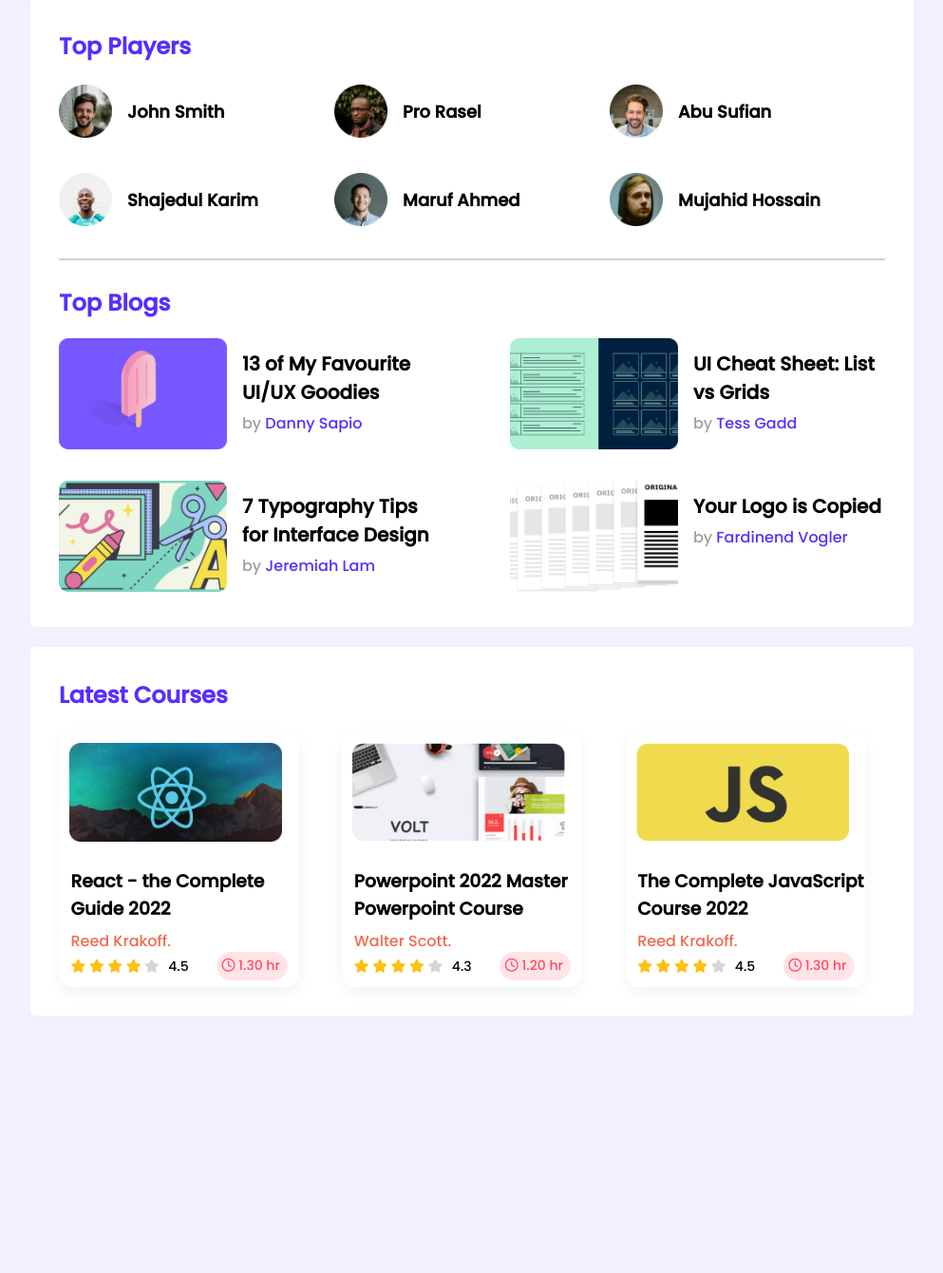
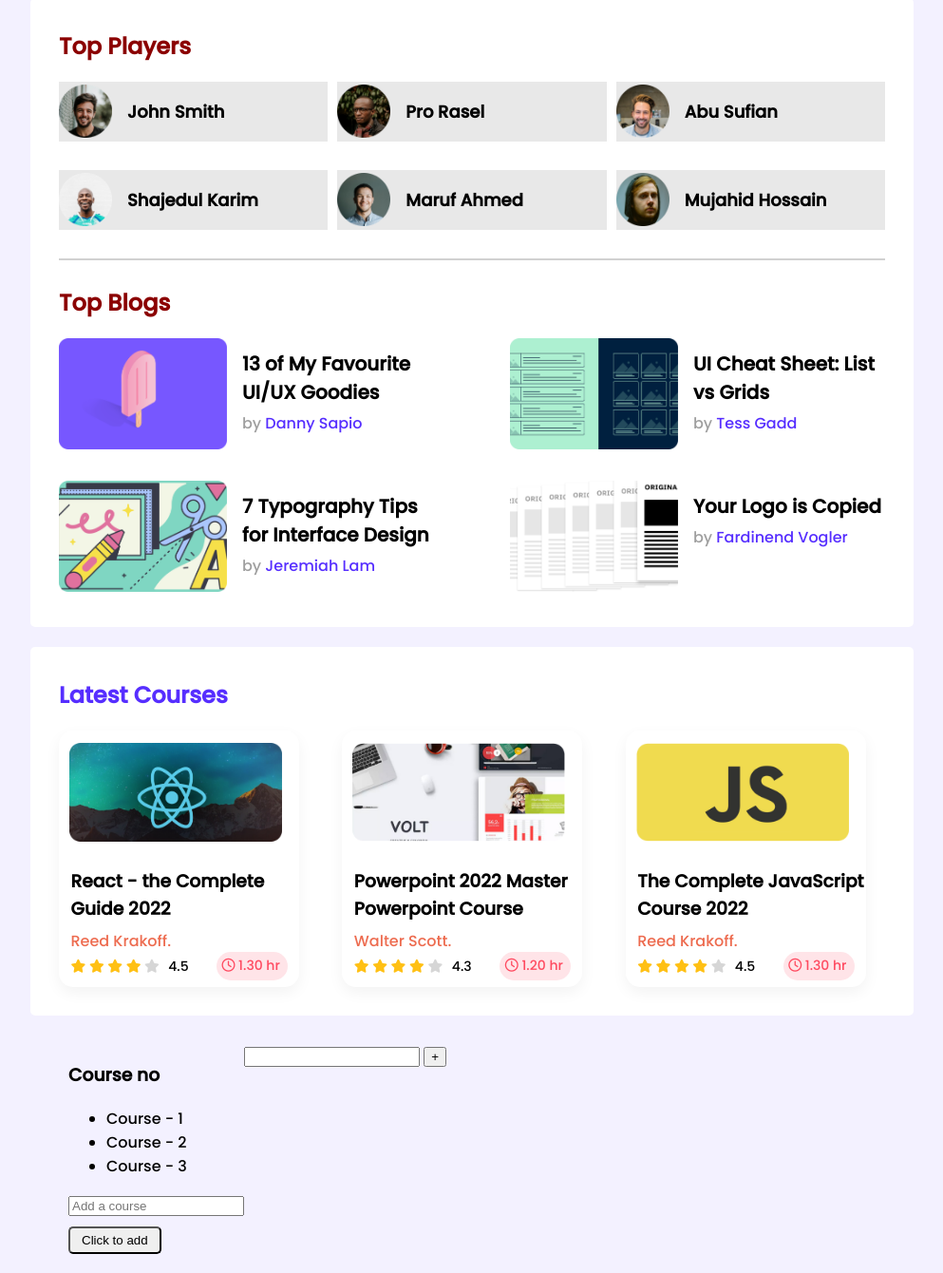
Before and after one commit to shahriarAb/Leader-board_CSS3, a plain HTML site: page index.html in a window 1280 px wide. Shown: the part 117-1457 px from the top of the page at 95% size, without its empty margins (143-1136 px from the left). Before the commit the page ends 1216 px from the top, so only its background shows below. Drawn offline with Linux system fonts and the light colour scheme.

Commit message:
javaScript added

```diff
--- /dev/null
+++ b/app.js
@@ -0,0 +1,14 @@
+document.getElementById('top-player-title').style.color = 'darkred';
+document.getElementById('top-blog-title').style.color = 'darkred';
+
+const players = document.getElementsByClassName('player');
+for(const player of players){
+    player.style.backgroundColor = 'rgba(141, 141, 141, 0.2)';
+}
+document.getElementById('click-btn').addEventListener('click', function(){
+    const addCourse = document.getElementById('add-course');
+    const li = document.createElement('li');
+    li.innerText = addCourse.value;
+    document.getElementById('course-container').appendChild(li);
+    addCourse.value = '';
+})
--- a/index.html
+++ b/index.html
@@ -33,7 +33,7 @@
     <main>
         <section class="container">
             <div class="top-player">
-                <h2 class="title">Top Players</h2>
+                <h2 id='top-player-title' class="title">Top Players</h2>
                 <div class="players">
                     <div class="player">
                         <img src="images/players/player-1.png" alt="">
@@ -63,7 +63,7 @@
             </div>
             <hr>
             <div class="top-blogs">
-                <h2 class="title">Top Blogs</h2>
+                <h2 id='top-blog-title' class="title">Top Blogs</h2>
                 <div class="blogs">
                     <article class="blog">
                         <div class="thumbnail">
@@ -186,5 +186,26 @@
             </div>
         </section>
     </main>
+    <section>
+        <section class="ul-container">
+            <div>
+                <h3>Course no</h3>
+            <ul id="course-container">
+                <li>Course - 1</li>
+                <li>Course - 2</li>
+                <li>Course - 3</li>
+            </ul>
+            <input id="add-course" type="text" placeholder="Add a course">
+            <br>
+            <button id="click-btn" class="button">Click to add</button>
+            </div>
+            <div>
+                <input type="text" text=0>
+                <button>+</button>
+            </div>
+        </section>
+    </section>
+
+    <script src="app.js"></script>
 </body>
 </html>
--- a/styles/style.css
+++ b/styles/style.css
@@ -67,6 +67,7 @@
 }
 .players{
     display: grid;
+    grid-gap: 10px;
     grid-template-columns: repeat(3, 1fr);
     grid-row-gap: 30px;
 }
@@ -175,6 +176,16 @@
 .down-scale{
     margin-bottom: 30px;
 }
+.ul-container{
+    margin-left: 215px;
+    display: flex;
+}
+.button{
+    margin-top: 10px;
+    margin-bottom: 20px;
+    padding: 5px 12px;
+    border-radius: 5px;
+}
 
 @media only screen and (max-width: 688px) {
     .container, .head-bar{
```
